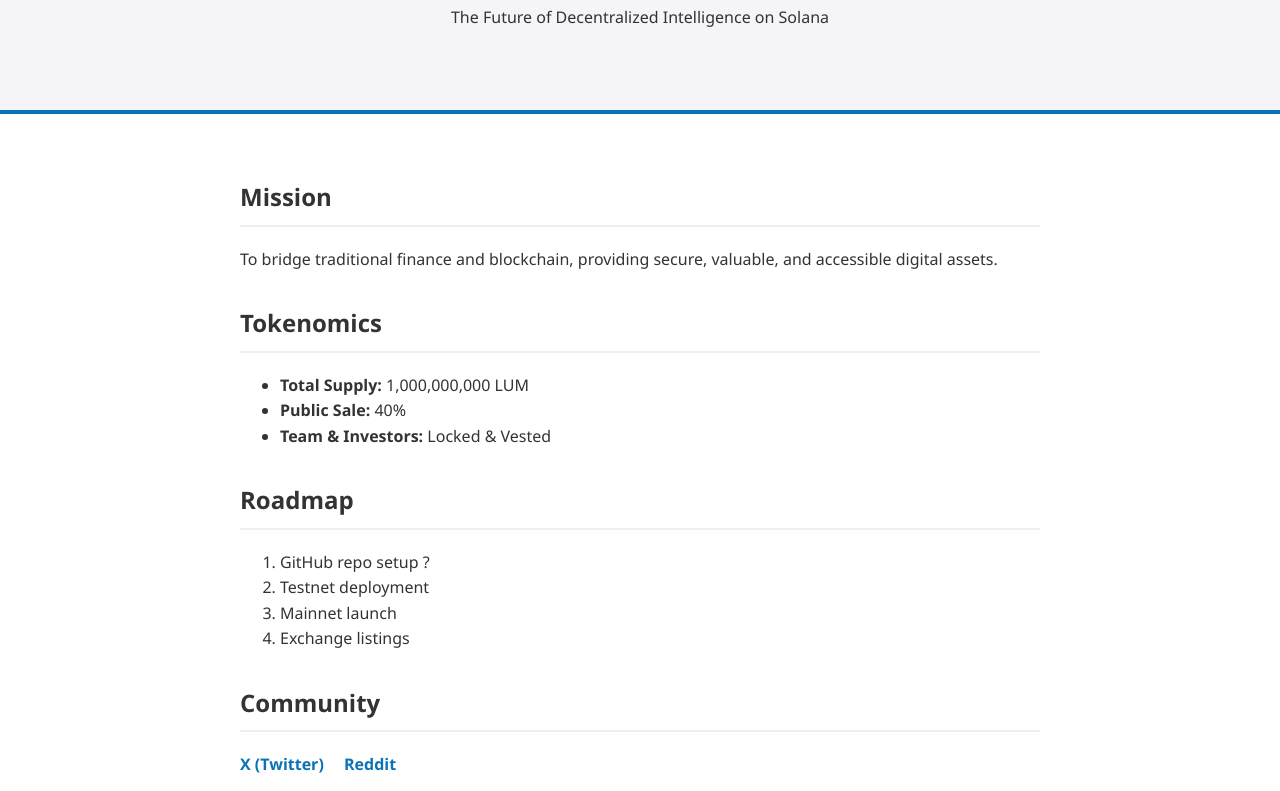
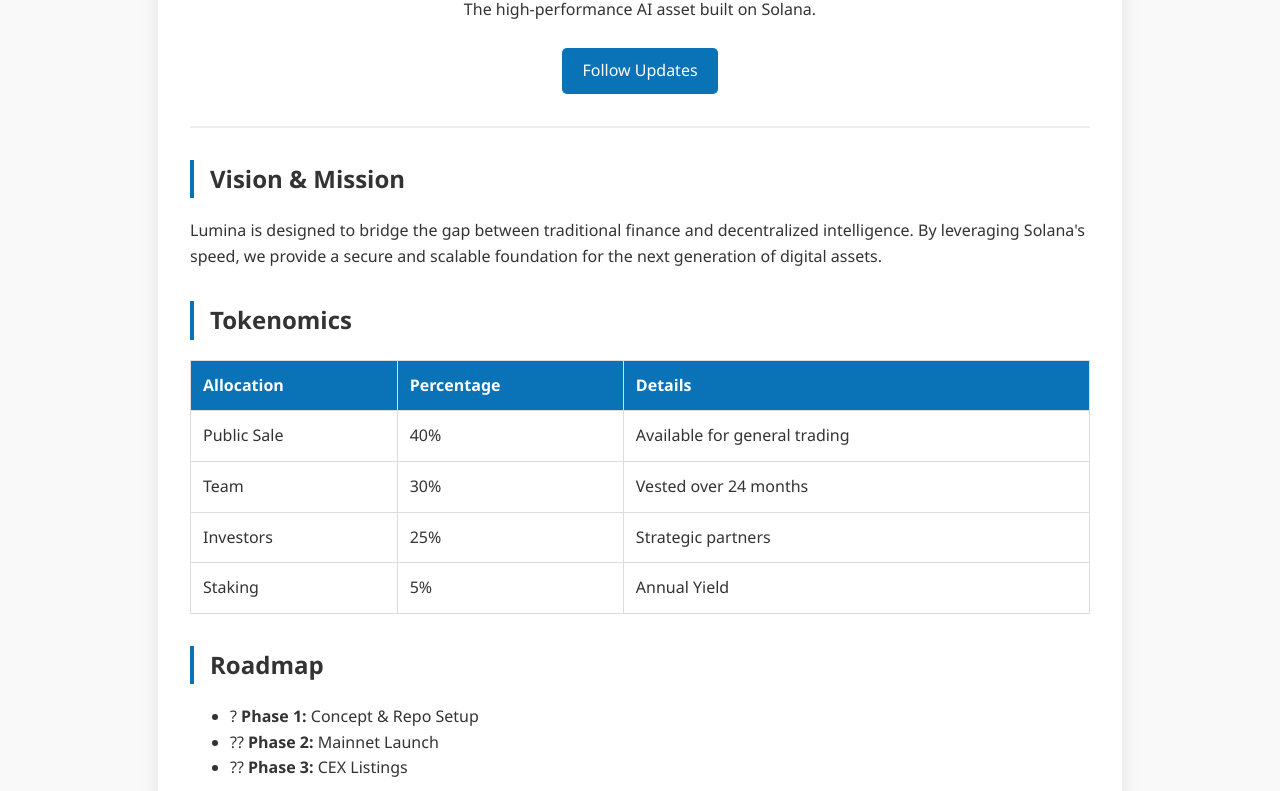
Before and after one commit to LuminaTkn/lumina, a website: page index.html in a window 1280 px wide. Shown: the part 168-959 px from the top of the page. Drawn offline with Linux system fonts and the light colour scheme.

Commit message:
Refactor: Organized folder structure, renamed logo to lumina.png, updated investor docs

```diff
--- a/index.html
+++ b/index.html
@@ -3,56 +3,73 @@
 <head>
     <meta charset='UTF-8'>
     <meta name='viewport' content='width=device-width, initial-scale=1.0'>
-    <title>Lumina Token (LUM)</title>
+    <title>Lumina Token (LUM) | The Future of Solana AI</title>
     <style>
-        body { font-family: 'Segoe UI', Tahoma, Geneva, Verdana, sans-serif; margin: 0; padding: 0; line-height: 1.6; color: #333; }
-        .container { max-width: 800px; margin: 0 auto; padding: 2rem; }
-        header { background: #f4f4f9; padding: 2rem 0; text-align: center; border-bottom: 4px solid #0a72b7; }
-        h1 { color: #0a72b7; margin: 0; }
-        h2 { border-bottom: 2px solid #eee; padding-bottom: 0.5rem; margin-top: 2rem; }
-        img.logo { max-width: 150px; display: block; margin: 0 auto 1rem; }
-        .social-link { display: inline-block; margin-right: 1rem; color: #0a72b7; font-weight: bold; text-decoration: none; }
-        .social-link:hover { text-decoration: underline; }
-        footer { text-align: center; padding: 2rem; font-size: 0.8rem; color: #666; }
+        body { font-family: 'Segoe UI', Tahoma, Geneva, Verdana, sans-serif; margin: 0; padding: 0; line-height: 1.6; color: #333; background-color: #f9f9f9; }
+        .container { max-width: 900px; margin: 0 auto; padding: 2rem; background: white; box-shadow: 0 0 20px rgba(0,0,0,0.1); margin-top: 2rem; border-radius: 8px; }
+        header { text-align: center; padding-bottom: 2rem; border-bottom: 2px solid #eee; margin-bottom: 2rem; }
+        h1 { color: #0a72b7; margin: 0.5rem 0; }
+        h2 { color: #333; border-left: 4px solid #0a72b7; padding-left: 1rem; margin-top: 2rem; }
+        img.logo { width: 120px; height: 120px; border-radius: 50%; object-fit: cover; }
+        .tokenomics-table { width: 100%; border-collapse: collapse; margin-top: 1rem; }
+        .tokenomics-table th, .tokenomics-table td { border: 1px solid #ddd; padding: 12px; text-align: left; }
+        .tokenomics-table th { background-color: #0a72b7; color: white; }
+        .btn { display: inline-block; background: #0a72b7; color: white; padding: 10px 20px; text-decoration: none; border-radius: 5px; margin-top: 10px; }
+        .btn:hover { background: #085a91; }
+        footer { text-align: center; margin-top: 3rem; font-size: 0.9rem; color: #777; }
     </style>
 </head>
 <body>
-    <header>
-        <div class='container'>
-            <img src='assets/lumina.png' alt='Lumina Logo' class='logo'>
-            <h1>Lumina Token (LUM)</h1>
-            <p>The Future of Decentralized Intelligence on Solana</p>
-        </div>
-    </header>
+    <div class='container'>
+        <header>
+            <img src='assets/lumina.png' alt='Lumina Token Logo' class='logo'>
+            <h1>Lumina Token ()</h1>
+            <p>The high-performance AI asset built on Solana.</p>
+            <a href='https://x.com/Lumina_Tkn' class='btn'>Follow Updates</a>
+        </header>
 
-    <div class='container'>
-        <h2>Mission</h2>
-        <p>To bridge traditional finance and blockchain, providing secure, valuable, and accessible digital assets.</p>
+        <h2>Vision & Mission</h2>
+        <p>Lumina is designed to bridge the gap between traditional finance and decentralized intelligence. By leveraging Solana's speed, we provide a secure and scalable foundation for the next generation of digital assets.</p>
 
         <h2>Tokenomics</h2>
+        <table class='tokenomics-table'>
+            <tr>
+                <th>Allocation</th>
+                <th>Percentage</th>
+                <th>Details</th>
+            </tr>
+            <tr>
+                <td>Public Sale</td>
+                <td>40%</td>
+                <td>Available for general trading</td>
+            </tr>
+            <tr>
+                <td>Team</td>
+                <td>30%</td>
+                <td>Vested over 24 months</td>
+            </tr>
+            <tr>
+                <td>Investors</td>
+                <td>25%</td>
+                <td>Strategic partners</td>
+            </tr>
+            <tr>
+                <td>Staking</td>
+                <td>5%</td>
+                <td>Annual Yield</td>
+            </tr>
+        </table>
+
+        <h2>Roadmap</h2>
         <ul>
-            <li><strong>Total Supply:</strong> 1,000,000,000 LUM</li>
-            <li><strong>Public Sale:</strong> 40%</li>
-            <li><strong>Team & Investors:</strong> Locked & Vested</li>
+            <li>? <strong>Phase 1:</strong> Concept & Repo Setup</li>
+            <li>?? <strong>Phase 2:</strong> Mainnet Launch</li>
+            <li>?? <strong>Phase 3:</strong> CEX Listings</li>
         </ul>
 
-        <h2>Roadmap</h2>
-        <ol>
-            <li>GitHub repo setup ?</li>
-            <li>Testnet deployment</li>
-            <li>Mainnet launch</li>
-            <li>Exchange listings</li>
-        </ol>
-
-        <h2>Community</h2>
-        <p>
-            <a class='social-link' href='https://x.com/Lumina_Tkn'>X (Twitter)</a>
-            <a class='social-link' href='https://www.reddit.com/r/LuminaCoin/'>Reddit</a>
-        </p>
+        <footer>
+            <p>&copy; 2025 Lumina Token. All rights reserved.</p>
+        </footer>
     </div>
-
-    <footer>
-        <p>&copy; 2025 Lumina Token. All rights reserved.</p>
-    </footer>
 </body>
 </html>
```
Also changed, not shown: README.md.
